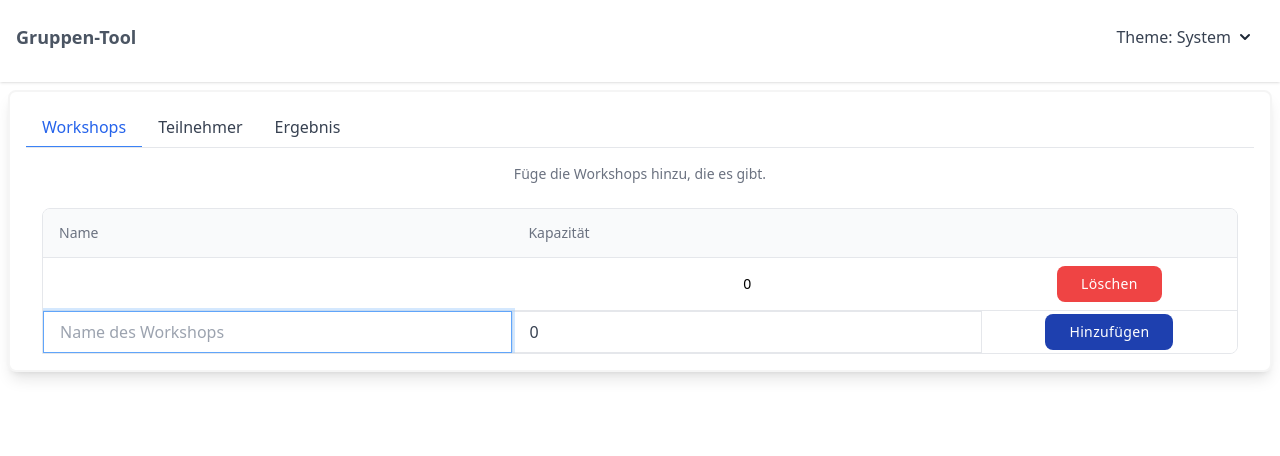
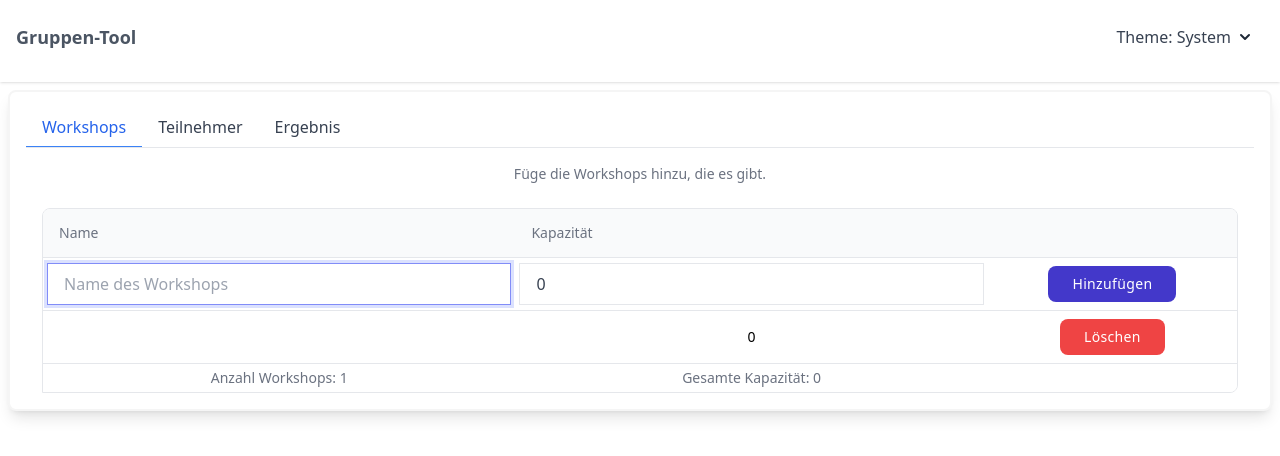
Before and after one commit to JonasBernard/datto, a React (Create React App) app in the folder workshops-frontend/: page / in a window 1280 px wide. Both pictures are taken after a click on the button "Hinzufügen". Shown: the top 456 px of the page. Built offline with nearby package versions, Linux system fonts and the light colour scheme.

Commit message:
Newdesign

```diff
--- a/workshops-frontend/src/App.jsx
+++ b/workshops-frontend/src/App.jsx
@@ -11,15 +11,37 @@ function App() {
   const [kids, setKids] = useState([]);
   const [workshops, setWorkshops] = useState([]);
   const [errorMessage, setErrorMessage] = useState("");
+  const [warningMessage, setWarningMessage] = useState("");
   const [result, setRequestResult] = useState(null);
 
   const [currentTab, setTab] = useState(0);
 
   const sendData = () => {
     setErrorMessage("");
+    setWarningMessage("");
+    setRequestResult(null);
 
     const kidsOrig = kids;
     const workshopsOrig = workshops;
+
+    if (kidsOrig.map(k=>k.name).length > [...new Set(kidsOrig.map(k=>k.name))].length) {
+      setWarningMessage("Es gibt mehrere Teilnehmer mit dem gleichem Namen. Das kann zu Problemen führen.");
+    }
+
+    if (kidsOrig.filter(k => k.name == "").length > 0) {
+      setWarningMessage("Es gibt einen Teilnehmer mit leerem Namen. Das kann zu Problemen führen.")
+    }
+
+    if (workshopsOrig.filter(w => w.name == "").length > 0) {
+      setErrorMessage("Es gibt einen Workshop mit leerem Namen. Das muss behoben werden bevor eine Lösung gefunden werden kann.")
+      return;
+    }
+
+    if (workshopsOrig.filter(w => w.capacity == 0).length > 0) {
+      setErrorMessage("Es gibt einen Workshop mit Kapazität null. Dieser muss gelöscht werden bevor eine Lösung gefunden werden kann.")
+      return;
+    }
+
 
     fetch("/api/weighted", {
       method: "POST",
@@ -101,11 +123,24 @@ function App() {
               </div>
               <div className="m-4">
                 {errorMessage && (
-                  <div className="rounded-full bg-red-400 p-4">
+                  <div className="rounded-full bg-pink-400 text-black p-4">
                     {errorMessage}
                     <span
                       onClick={() => setErrorMessage("")}
-                      className="m-4 text-white cursor-pointer"
+                      className="m-4 text-black cursor-pointer"
+                    >
+                      x
+                    </span>
+                  </div>
+                )}
+              </div>
+               <div className="m-4">
+                {warningMessage && (
+                  <div className="rounded-full bg-yellow-400 text-black p-4">
+                    {warningMessage}
+                    <span
+                      onClick={() => setWarningMessage("")}
+                      className="m-4 text-black cursor-pointer"
                     >
                       x
                     </span>
--- a/workshops-frontend/src/ResultView.jsx
+++ b/workshops-frontend/src/ResultView.jsx
@@ -1,4 +1,5 @@
 import Button from "./components/Button";
+import Card from "./components/Card";
 import { exportExcel } from "./exportExcel";
 
 function interpretStatus(status) {
@@ -22,25 +23,24 @@ export default function ResultView(props) {
     const status = result.status || "unknown-status";
 
     const asssignedKids = problemSolution.map((e1, e2) => e1.Left.name);
-    const unassignedKids = result.kids.map(k => k.name).filter(kid => !(asssignedKids.includes(kid)));
+    const unassignedKids = result.kids.filter(kid => !(asssignedKids.includes(kid.name))).map(k => k.name);
 
     return (
         <div>
             <span>{interpretStatus(status)}</span>
-            <div className="mt-3 flex flex-col items-center">
-                <div className="rounded-3xl bg-slate-100 dark:bg-gray-700 w-1/2 p-3 items-center justify-between mb-2">
+            <div className="mt-3 flex flex-col items-stretch">
+                <Card className="rounded-xl bg-slate-100 dark:bg-gray-700 p-3 items-center justify-between mb-2">
                     <div className="flex items-center justify-between">
-                        <span>Teilnehmer und Workshop nach Alphabet:</span>
+                        <span>Teilnehmer nach Alphabet sortiert:</span>
                         <span>
                             <Button
                             onClick={() => exportExcel(result.solution)}
-                            bgColor="bg-green-800">Excel-Datei herunterladen</Button>
+                            bgColor="bg-green-800">Als Excel-Datei herunterladen</Button>
                         </span>
                     </div>
                     <div className="mt-2">
                     {problemSolution.sort((e1, e2) => e1.Left.name.localeCompare(e2.Left.name)).map(edge => (
-                        <div key={edge.Left.name}>
-                            <div className="rounded-xl bg-slate-300 dark:bg-gray-600 p-3 flex items-center justify-between mb-2">
+                        <div key={edge.Left.name} className="rounded-xl even:bg-gray-200 odd:bg-gray-100 odd:dark:bg-gray-600 even:dark:bg-gray-700 p-3 flex items-center justify-between mb-2">
                             <div className="flex items-center gap-2">
                                 <p className="text-xl">{edge.Left.name}</p>
                             </div>
@@ -49,14 +49,13 @@ export default function ResultView(props) {
                                 <p>(Slot {edge.Right.Nr})</p>
                             </span>
                         </div>
-                        </div>
                     ))}
                     </div>
                     <div className="mt-2">
-                        Zugeteilt wurden: {asssignedKids.join(", ") || "Niemand"} <br />
-                        Nicht zugeteilt wurden: {unassignedKids.join(", ") || "Niemand"}
+                        Zugeteilt wurden: {asssignedKids.join(", ") || "Niemand"} ({asssignedKids.length}) <br />
+                        Nicht zugeteilt wurden: {unassignedKids.join(", ") || "Niemand"} ({unassignedKids.length})
                     </div>
-                </div>
+                </Card>
             </div>
         </div>
     );
--- a/workshops-frontend/src/components/Button.jsx
+++ b/workshops-frontend/src/components/Button.jsx
@@ -2,7 +2,7 @@ export default function Button(props) {
     return <button
         onClick={props.onClick}
         className={
-            (props.bgColor || "bg-blue-600 hover:bg-blue-500 focus:ring-blue-300")
+            (props.bgColor || "bg-indigo-700 hover:bg-indigo-500 focus:ring-indigo-300")
             + " px-6 py-2 font-medium tracking-wide text-white transition-colors "
             + "duration-300 transform rounded-lg "
             + "focus:outline-none focus:ring focus:ring-opacity-80"
--- a/workshops-frontend/src/components/NumberInput.jsx
+++ b/workshops-frontend/src/components/NumberInput.jsx
@@ -8,7 +8,7 @@ export default function NumberInput(props) {
         className={
             props.extraStyle
         + " block w-full px-4 py-2 text-gray-700 bg-white border border-gray-200 "
-        + "rounded-md dark:bg-gray-800 dark:text-gray-300 dark:border-gray-600 focus:border-blue-400 "
-        + "focus:ring-blue-300 focus:ring-opacity-40 dark:focus:border-blue-300 focus:outline-none focus:ring"}
+        + "rounded-md dark:bg-gray-800 dark:text-gray-300 dark:border-gray-600 focus:border-indigo-400 "
+        + "focus:ring-indigo-300 focus:ring-opacity-40 dark:focus:border-indigo-300 focus:outline-none focus:ring"}
     />
 }
--- a/workshops-frontend/src/components/TextInput.jsx
+++ b/workshops-frontend/src/components/TextInput.jsx
@@ -34,22 +34,26 @@ const TextInput = forwardRef((props, forwardedRef) => {
             onChange={props.onChange}
             placeholder={props.placeholder}
             onKeyDown={(e) => {
+                let triggeredAutocompletion = false;
                 if ((props.autocomplete && props.autocompleteSetValue) && (e.key === 'Tab' || e.key === 'Enter')) {
-                    (autocomplete !== "") && props.autocompleteSetValue(autocomplete);
+                    if (autocomplete !== "") {
+                        props.autocompleteSetValue(autocomplete);
+                        triggeredAutocompletion = true;
+                    }
                 }
 
-                props.onKeyDown && props.onKeyDown(e);
+                props.onKeyDown && props.onKeyDown(e, triggeredAutocompletion);
             }}
             className={
                 props.extraStyle
             + " block w-full px-4 py-2 text-gray-700 bg-white border border-gray-200 "
-            + "rounded-md dark:bg-gray-800 dark:text-gray-300 dark:border-gray-600 focus:border-blue-400 "
-            + "focus:ring-blue-300 focus:ring-opacity-40 dark:focus:border-blue-300 focus:outline-none focus:ring"}
+            + "rounded-md dark:bg-gray-800 dark:text-gray-300 dark:border-gray-600 focus:border-indigo-400 "
+            + "focus:ring-indigo-300 focus:ring-opacity-40 dark:focus:border-indigo-300 focus:outline-none focus:ring"}
         />
         {ref.current && ref.current.id === document.activeElement.id
             && autocomplete !== ""
             && <span className="absolute top-2 right-2 text-gray-500">
-                <kbd className="inline mr-2 px-3 py-1 text-sm font-normal text-gray-600 bg-gray-300 rounded-full dark:text-gray-400 gap-x-2 dark:bg-gray-800">
+                <kbd className="invisible md:visible inline mr-2 px-3 py-1 text-sm font-normal text-gray-600 bg-gray-300 rounded-full dark:text-gray-400 gap-x-2 dark:bg-gray-900">
                     Tab
                 </kbd>
                 {autocomplete}
--- a/workshops-frontend/src/kids/Kidslist.jsx
+++ b/workshops-frontend/src/kids/Kidslist.jsx
@@ -26,8 +26,8 @@ export default function KidsList(props) {
         }
 
         setKids([
-            ...kids,
-            {"id": uuidv4(), "name": newName, "wishes": wishes}
+            {"id": uuidv4(), "name": newName, "wishes": wishes},
+            ...kids
         ]);
         setNewWishList([...Array(wishCount).fill('')]);
         setNewName('');
@@ -87,7 +87,31 @@ export default function KidsList(props) {
                                             </th>
                                         </tr>
                                     </thead>
-                                    <tbody className="bg-white divide-y divide-gray-200 dark:divide-gray-700 dark:bg-gray-900">
+                                    <tbody className="bg-white divide-y divide-gray-200 dark:divide-gray-700 dark:bg-gray-900 dark:bg-opacity-40">
+
+                                    <tr>
+                                        <td className="p-1">
+                                            <TextInput extraStyle="rounded-none" placeholder="Name des Teilnehmers" ref={nameInputRef} value={newName} onChange={e => setNewName(e.target.value)}/>
+                                        </td>
+                                        {[...Array(wishCount)].map((x, i) => {
+                                            return <td className="p-1" key={i}>
+                                                <TextInput
+                                                    key={i}
+                                                    extraStyle="rounded-none" placeholder={i+1 + ". Wunsch"}
+                                                    value={newWishList[i]} onChange={e => updateWish(i, e.target.value)}
+                                                    onKeyDown={(e, trAuoCom) => (i === wishCount-1 && (e.key === 'Enter') && !trAuoCom) && (e.preventDefault() || addKid())}
+                                                    autocomplete={workshopNames}
+                                                    autocompleteSetValue={value => updateWish(i, value)}
+                                                />
+                                            </td>
+                                        })}
+                                        <td className="p-2 text-sm whitespace-nowrap">
+                                            <Button onClick={() => addKid()}>
+                                                Hinzufügen
+                                            </Button>
+                                        </td>
+                                    </tr>
+
                                     {kids.map(k => (
                                         <tr key={k.id}>
                                             <td className="px-2 py-2 text-sm font-medium whitespace-nowrap">
@@ -103,7 +127,7 @@ export default function KidsList(props) {
 
                                             <td className="px-2 py-2 text-sm whitespace-nowrap">
                                                 <Button
-                                                    bgColor="bg-red-500 p-2"
+                                                    bgColor="bg-red-500 dark:bg-pink-400 dark:text-black p-2"
                                                     onClick={() => removeKid(k.id)}>
                                                     Löschen
                                                 </Button>
@@ -111,28 +135,18 @@ export default function KidsList(props) {
                                         </tr>
                                     ))}
 
-                                    <tr>
-                                        <td className="p-0">
-                                            <TextInput extraStyle="rounded-none" placeholder="Name des Teilnehmers" ref={nameInputRef} value={newName} onChange={e => setNewName(e.target.value)}/>
+                                    {kids.length > 0 && <tr className="text-gray-500 dark:text-gray-400 text-sm">
+                                        <td className="p-1">
+                                            <span>Anzahl Teilnehmer: {kids.length}</span>
                                         </td>
                                         {[...Array(wishCount)].map((x, i) => {
-                                            return <td className="p-0" key={i}>
-                                                <TextInput
-                                                    key={i}
-                                                    extraStyle="rounded-none" placeholder={i+1 + ". Wunsch"}
-                                                    value={newWishList[i]} onChange={e => updateWish(i, e.target.value)}
-                                                    onKeyDown={(e) => (i === wishCount-1 && (e.key === 'Enter')) && (e.preventDefault() || addKid())}
-                                                    autocomplete={workshopNames}
-                                                    autocompleteSetValue={value => updateWish(i, value)}
-                                                />
-                                            </td>
+                                        return <td className="p-1" key={i}>
+                                            <span>Anzahl gesetzer Wünsche in dieser Spalte: {kids.reduce((a,b) => b.wishes[i] != "" ? a + 1 : a, 0)}</span>
+                                        </td>
                                         })}
-                                        <td className="px-2 py-0 text-sm whitespace-nowrap">
-                                            <Button bgColor="bg-blue-800 p-2" onClick={() => addKid()}>
-                                                Hinzufügen
-                                            </Button>
-                                        </td>
-                                    </tr>
+                                        <td></td>
+                                    </tr>}
+
                                     </tbody>
                                 </table>
 
--- a/workshops-frontend/src/workshops/WorkshopList.jsx
+++ b/workshops-frontend/src/workshops/WorkshopList.jsx
@@ -16,8 +16,8 @@ export default function Workshoplist(props) {
 
     const addWorkshop = () => {
         setWorkshops([
-            ...workshops,
-            {id: uuidv4(), "name": newName, "capacity": newCapa}
+            {id: uuidv4(), "name": newName, "capacity": newCapa},
+            ...workshops
         ]);
         setNewCapa(0);
         setNewName('');
@@ -58,7 +58,26 @@ export default function Workshoplist(props) {
                                             </th>
                                         </tr>
                                     </thead>
-                                    <tbody className="bg-white divide-y divide-gray-200 dark:divide-gray-700 dark:bg-gray-900">
+                                    <tbody className="bg-white divide-y divide-gray-200 dark:divide-gray-700 dark:bg-gray-900 dark:bg-opacity-40">
+
+                                    <tr>
+                                        <td className="p-1">
+                                            <TextInput extraStyle="rounded-none" placeholder="Name des Workshops" ref={nameInputRef} value={newName} onChange={e => setNewName(e.target.value)}/>
+                                        </td>
+                                        <td className="p-1">
+                                            <NumberInput extraStyle="rounded-none"
+                                                placeholder="Wie viele Kinder kann der Workshop aufnehmen?"
+                                                value={newCapa} onChange={e => setNewCapa(e.target.value)}
+                                                onKeyDown={(e) => (e.key === 'Tab' || e.key === 'Enter') && (e.preventDefault() || addWorkshop())}
+                                            />
+                                        </td>
+                                        <td className="p-2 text-sm whitespace-nowrap">
+                                            <Button onClick={() => addWorkshop()}>
+                                                Hinzufügen
+                                            </Button>
+                                        </td>
+                                    </tr>
+
                                     {workshops.map(w => (
                                         <tr key={w.id}>
                                             <td className="px-2 py-2 text-sm font-medium whitespace-nowrap">
@@ -70,7 +89,7 @@ export default function Workshoplist(props) {
 
                                             <td className="px-2 py-2 text-sm whitespace-nowrap">
                                                 <Button
-                                                    bgColor="bg-red-500 p-2"
+                                                    bgColor="bg-red-500 dark:bg-pink-400 dark:text-black p-2"
                                                     onClick={() => removeWorkshop(w.id)}>
                                                     Löschen
                                                 </Button>
@@ -78,23 +97,15 @@ export default function Workshoplist(props) {
                                         </tr>
                                     ))}
 
-                                    <tr>
-                                        <td className="p-0">
-                                            <TextInput extraStyle="rounded-none" placeholder="Name des Workshops" ref={nameInputRef} value={newName} onChange={e => setNewName(e.target.value)}/>
+                                    {workshops.length > 0 && <tr className="text-gray-500 dark:text-gray-400 text-sm">
+                                        <td className="p-1">
+                                            <span>Anzahl Workshops: {workshops.length}</span>
                                         </td>
-                                        <td className="p-0">
-                                            <NumberInput extraStyle="rounded-none"
-                                                placeholder="Wie viele Kinder kann der Workshop aufnehmen?"
-                                                value={newCapa} onChange={e => setNewCapa(e.target.value)}
-                                                onKeyDown={(e) => (e.key === 'Tab' || e.key === 'Enter') && (e.preventDefault() || addWorkshop())}
-                                            />
+                                        <td className="p-1">
+                                            <span>Gesamte Kapazität: {workshops.reduce((a,b) => a + Number(b.capacity), 0)}</span>
                                         </td>
-                                        <td className="px-2 py-0 text-sm whitespace-nowrap">
-                                            <Button bgColor="bg-blue-800 p-2" onClick={() => addWorkshop()}>
-                                                Hinzufügen
-                                            </Button>
-                                        </td>
-                                    </tr>
+                                        <td></td>
+                                    </tr>}
                                     </tbody>
                                 </table>
 
```
Lines whose indentation alone changed are shown as unchanged.
